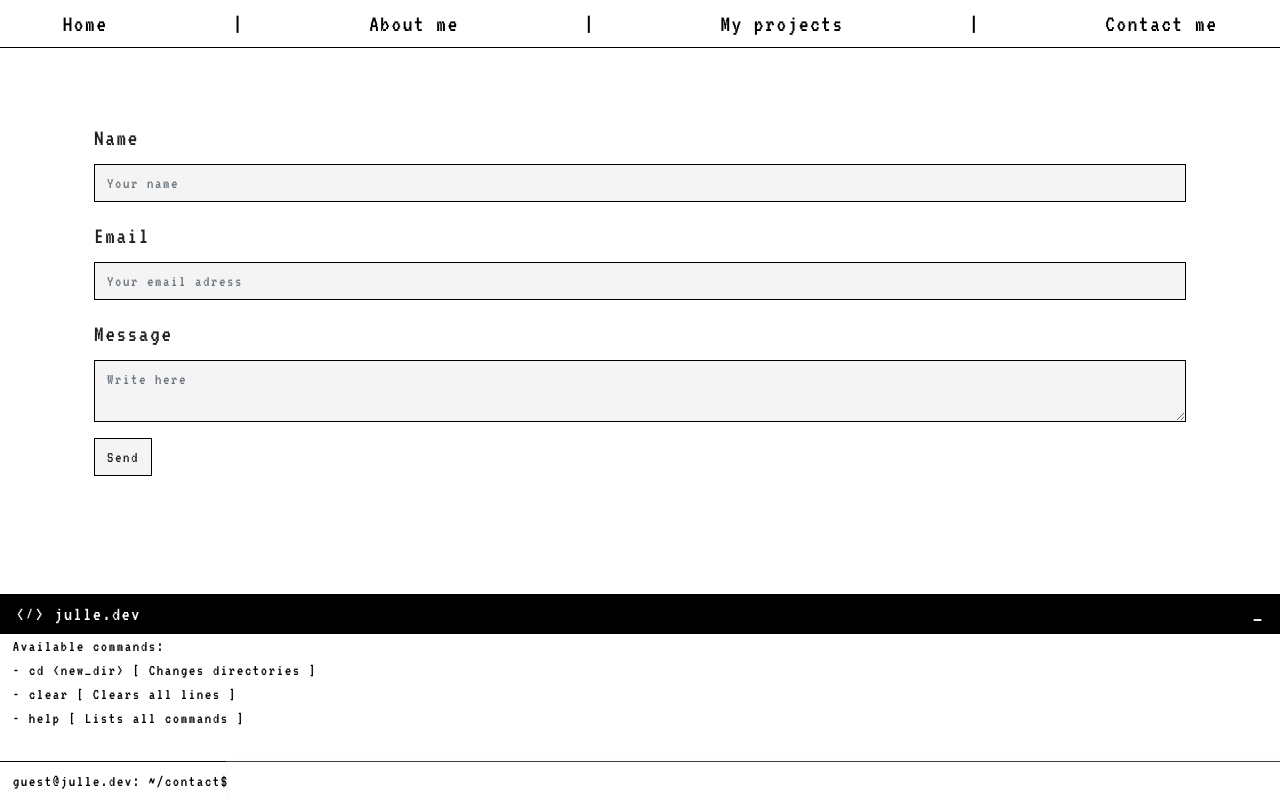
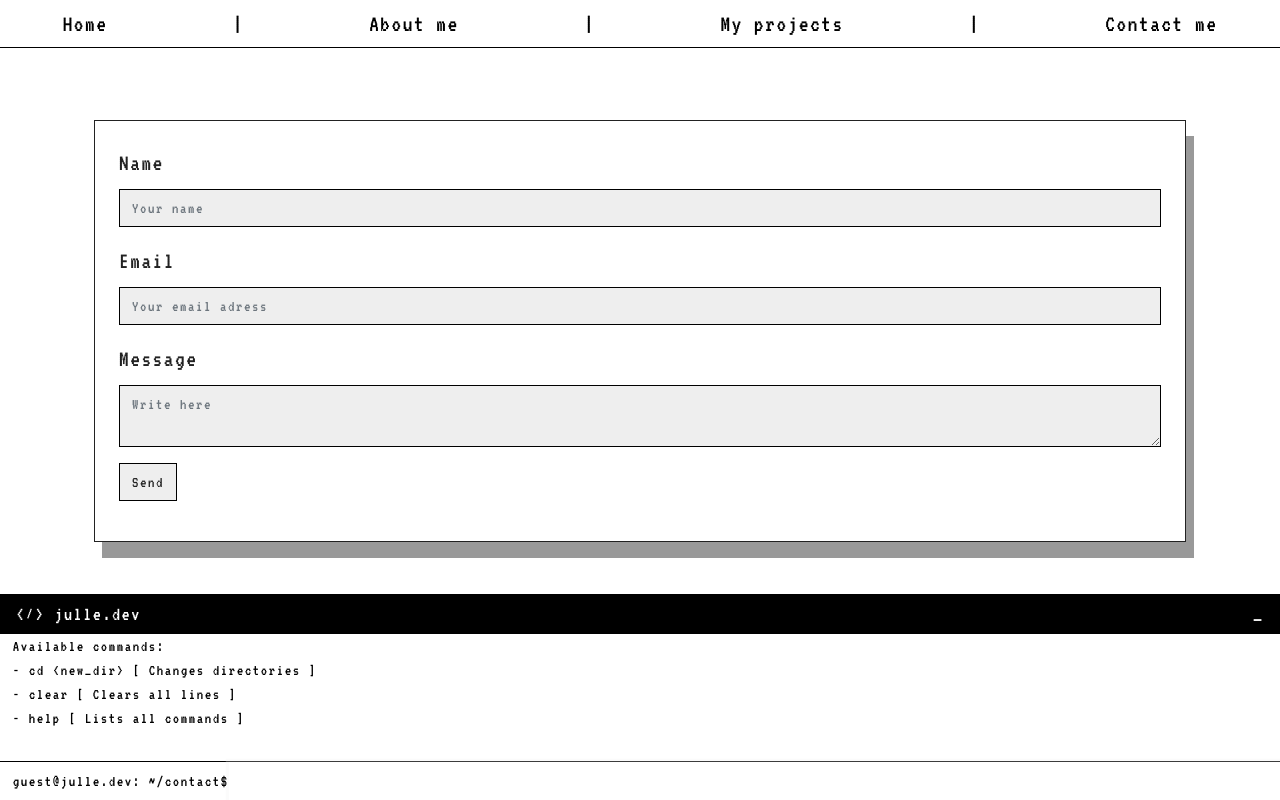
Before and after one commit to julleboi/my-portfolio, a React app in the folder client/: page /contact in a window 1280 px wide. Built offline with nearby package versions, Linux system fonts and the light colour scheme.

Commit message:
New css class 'my-shadow'

```diff
--- a/client/src/contact/styles.scss
+++ b/client/src/contact/styles.scss
@@ -1,4 +1,10 @@
 @import '../styles.scss';
+
+#contact {
+  @extend .my-shadow;
+  @extend .p-4;
+  border: solid 1px;
+}
 
 #contact-form {
   input,
--- a/client/src/projects/styles.scss
+++ b/client/src/projects/styles.scss
@@ -12,10 +12,10 @@
   @extend .m-4;
   @extend .border-secondary;
   @extend .rounded-0;
+  @extend .my-shadow;
   width: fit-content;
   max-width: 60vmin;
   font-size: 1rem;
-  box-shadow: 8px 16px $my-gray;
 }
 
 .projects-item-body {
--- a/client/src/styles.scss
+++ b/client/src/styles.scss
@@ -4,7 +4,7 @@ $body-bg: #fff;
 $body-color: #000;
 
 // Theme colors
-$primary: #f4f4f4;
+$primary: #eee;
 $danger: #e44;
 
 @import '~bootstrap/scss/bootstrap.scss';
@@ -40,6 +40,10 @@ button {
   display: none;
 }
 
+.my-shadow {
+  box-shadow: 8px 16px $my-gray;
+}
+
 #links {
   margin-bottom: 2em;
   min-height: 2em;
```
